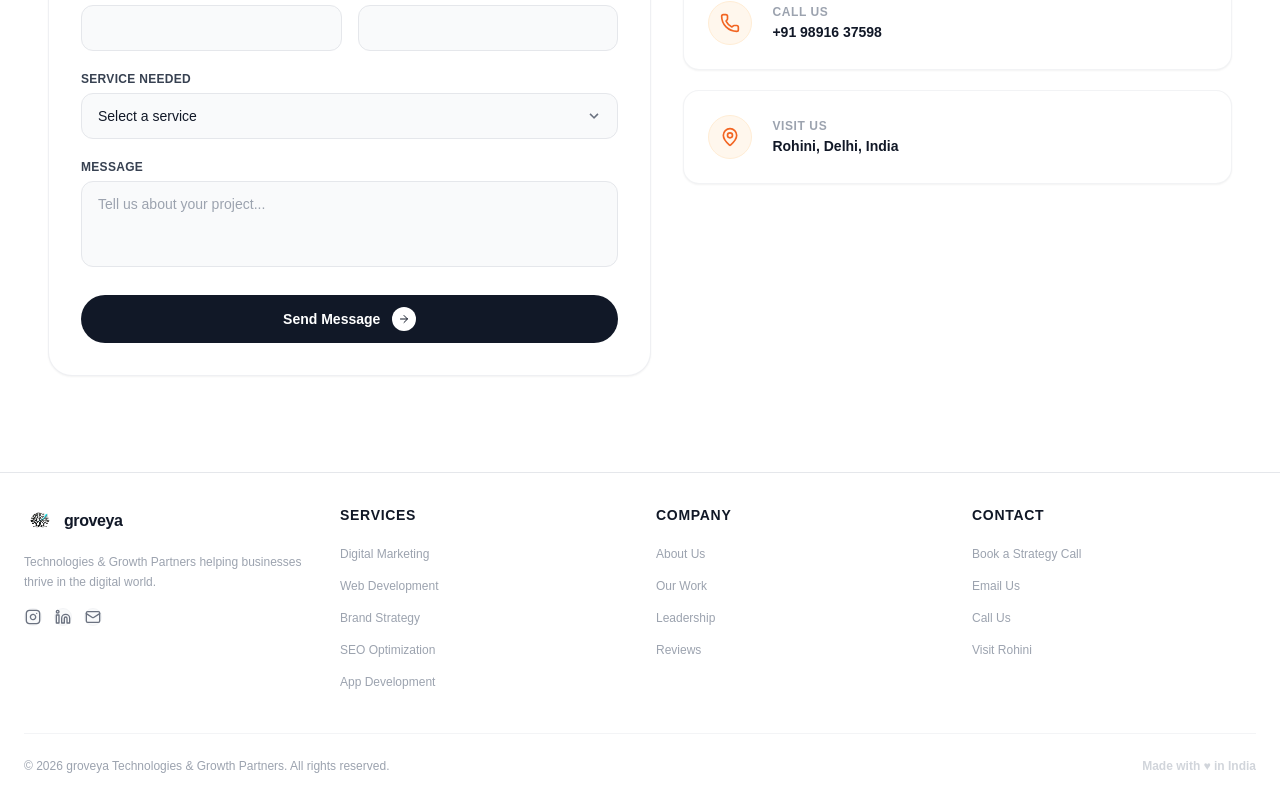
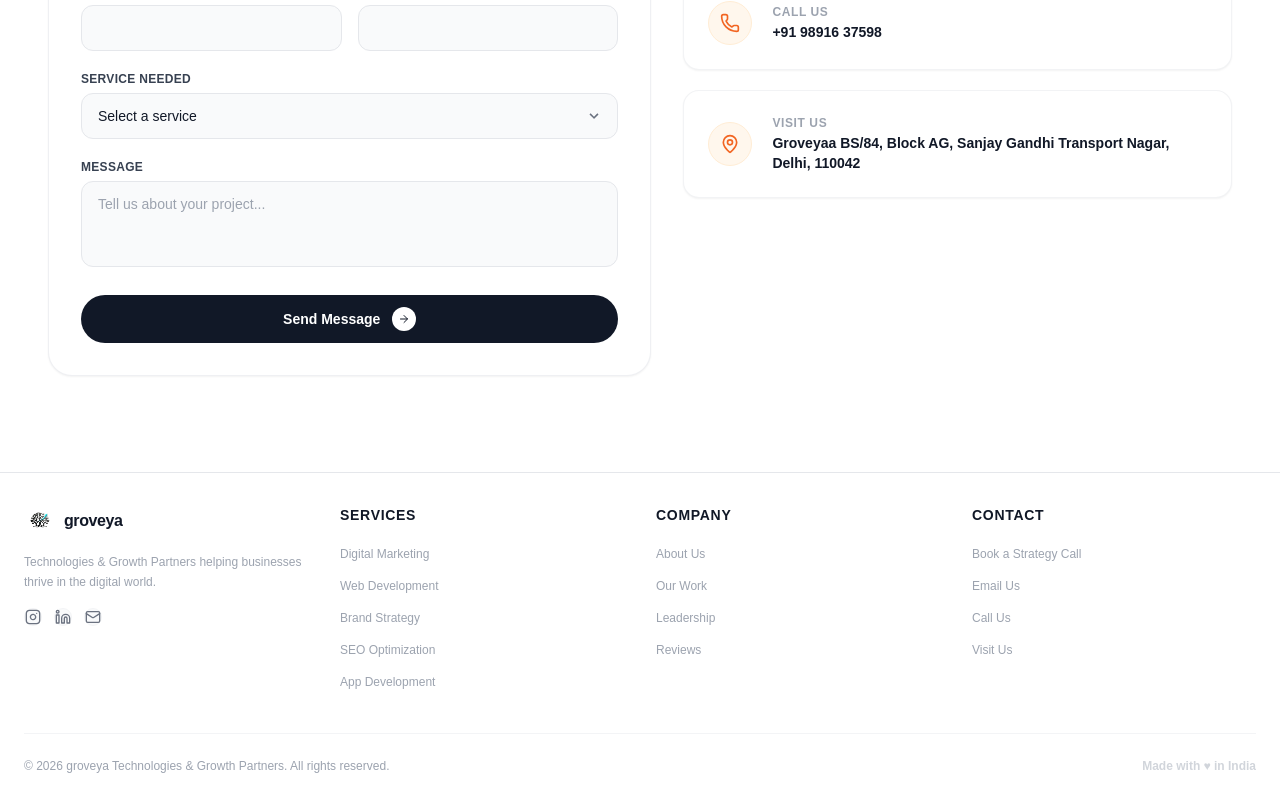
Before and after one commit to CodHemantE/groveya, a React (Vite) app: page / in a window 1280 px wide. Shown: the part 7980-8792 px from the top of the page. Built offline with nearby package versions, Linux system fonts and the light colour scheme.

Commit message:
Update office address to Sanjay Gandhi Transport Nagar in contact info card

```diff
--- a/src/App.tsx
+++ b/src/App.tsx
@@ -1191,7 +1191,7 @@ export default function App() {
               {[
                 { icon: <Mail size={20} />, label: 'Email Us', val: 'info.groveya@gmail.com', href: 'mailto:info.groveya@gmail.com' },
                 { icon: <Phone size={20} />, label: 'Call Us', val: '+91 98916 37598', href: 'tel:+919891637598' },
-                { icon: <MapPin size={20} />, label: 'Visit Us', val: 'Rohini, Delhi, India', href: 'https://share.google/QStnUxDqUngA2nT4p' },
+                { icon: <MapPin size={20} />, label: 'Visit Us', val: 'Groveyaa BS/84, Block AG, Sanjay Gandhi Transport Nagar, Delhi, 110042', href: 'https://share.google/QStnUxDqUngA2nT4p' },
               ].map(c => (
                 <a
                   key={c.label}
@@ -1278,7 +1278,7 @@ export default function App() {
                 { label: 'Book a Strategy Call', href: '#contact' },
                 { label: 'Email Us', href: 'mailto:info.groveya@gmail.com' },
                 { label: 'Call Us', href: 'tel:+919891637598' },
-                { label: 'Visit Rohini', href: 'https://share.google/QStnUxDqUngA2nT4p' },
+                { label: 'Visit Us', href: 'https://share.google/QStnUxDqUngA2nT4p' },
               ] },
             ].map(col => (
               <div key={col.title}>
```
